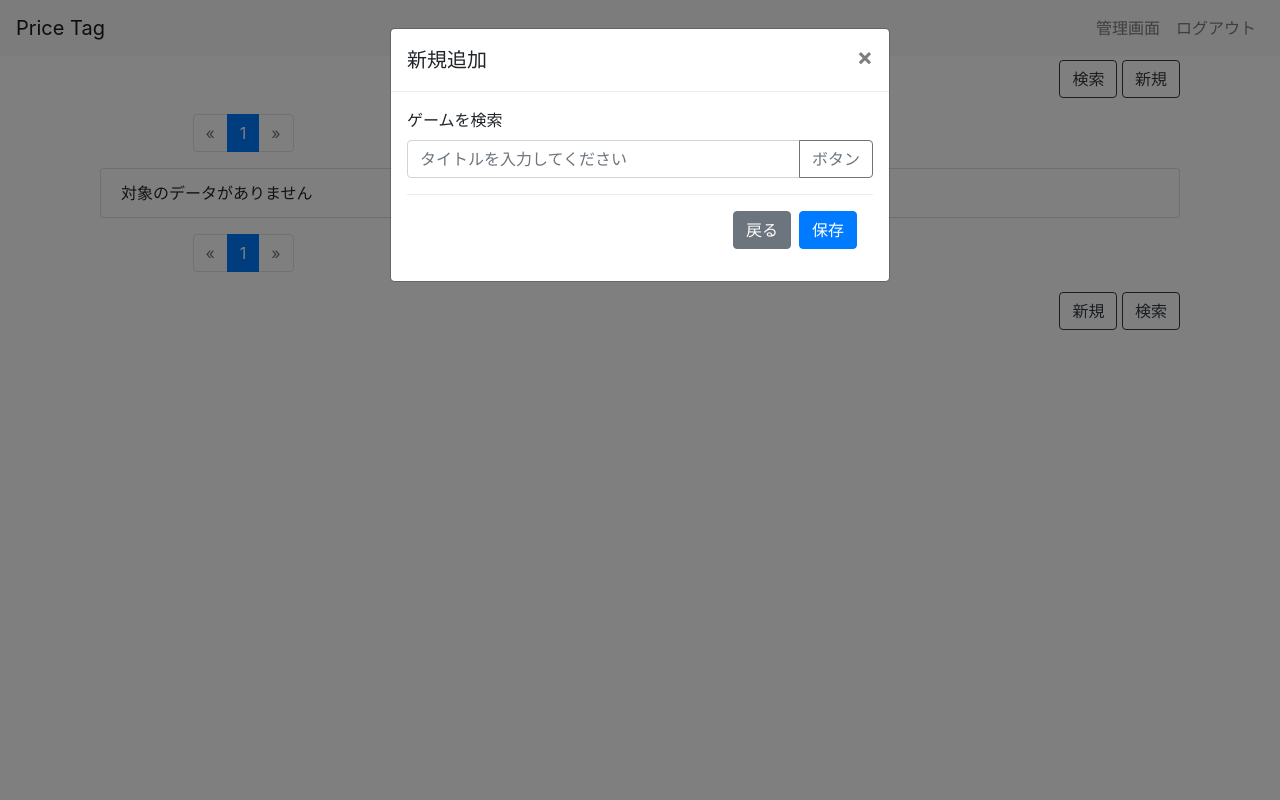
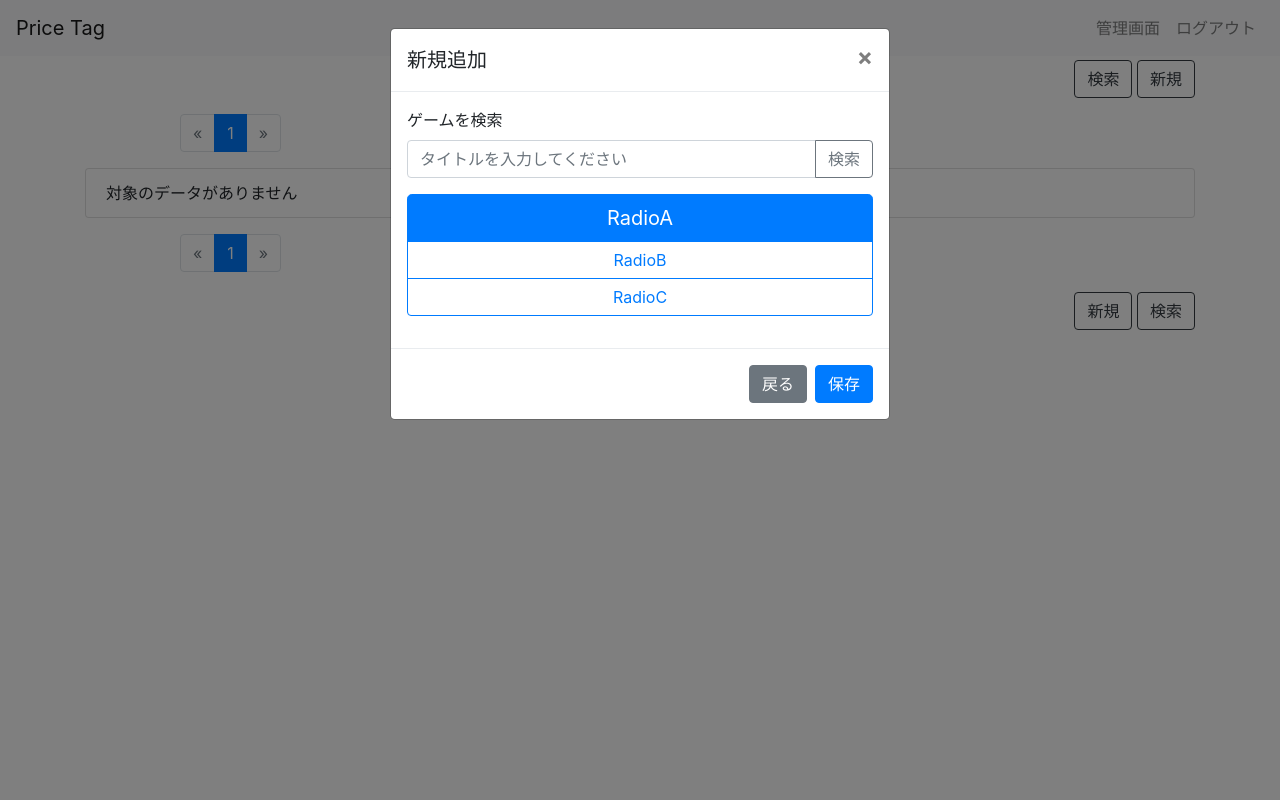
Before and after one commit to Terunami/Price-Tag, a Django app: page / in a window 1280 px wide, after a click on "新規". Run offline with Django 3.2, Linux system fonts and the light colour scheme; the visitor is signed in with stand-in values (Sample User, id 1); data comes from the database, SQL or seed files in the repository; data that the repository does not hold is empty; some libraries are stand-ins or nearby versions.

Commit message:
createModalLong btn追加

```diff
--- a/app/templates/app/_base.html
+++ b/app/templates/app/_base.html
@@ -55,9 +55,24 @@
               <div class="input-group mb-3">
                 <input type="text" name="game_title" class="form-control" placeholder="タイトルを入力してください" aria-label="..." aria-describedby="button-addon2">
                 <div class="input-group-append">
-                  <button type="button" id="button-addon2" class="btn btn-outline-secondary">ボタン</button>
+                  <button type="button" id="button-addon2" class="btn btn-outline-secondary">検索</button>
                 </div>
               </div>
+
+              <!-- 新規モーダル　検索フォーム部分 -->
+              <div class="btn-group-vertical btn-group-toggle btn-block" data-toggle="buttons">
+                <label class="btn btn-outline-primary btn-lg active">
+                  <input type="radio" name="options" id="option1" autocomplete="off" checked>RadioA
+                </label>
+                <label class="btn btn-outline-primary">
+                  <input type="radio" name="options" id="option2" autocomplete="off">RadioB
+                </label>
+                <label class="btn btn-outline-primary">
+                  <input type="radio" name="options" id="option3" autocomplete="off">RadioC
+                </label>
+              </div>
+
+            </div>
           </div>
           <div class="modal-footer">
             <button type="button" class="btn btn-secondary" data-dismiss="modal">戻る</button>
```
